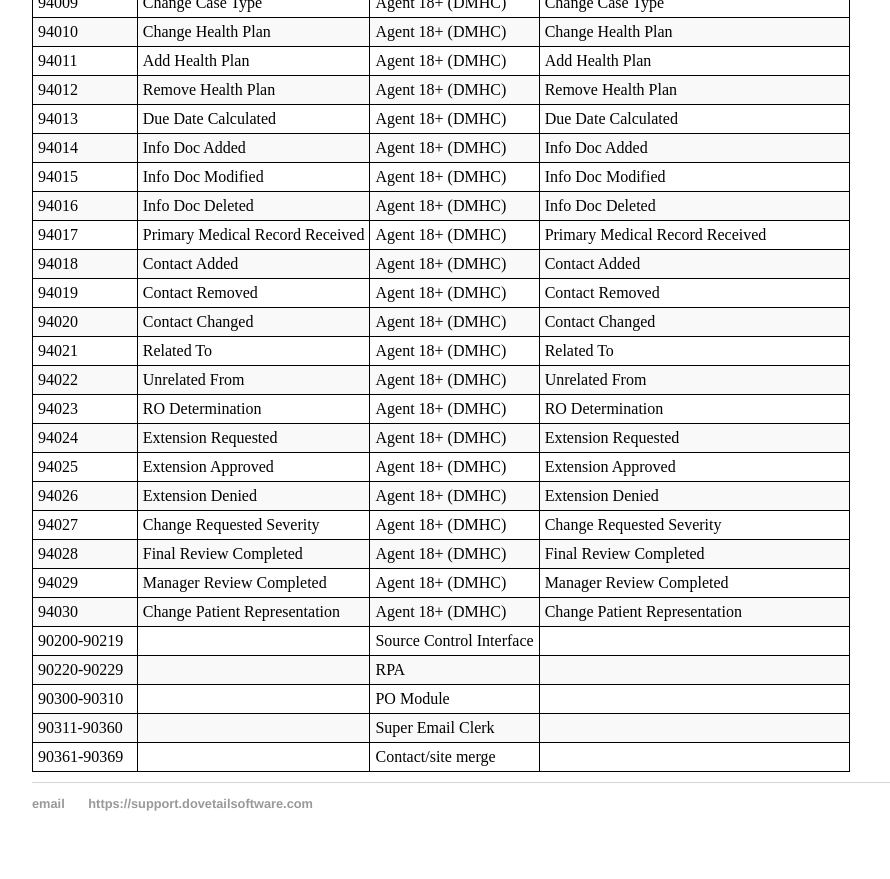
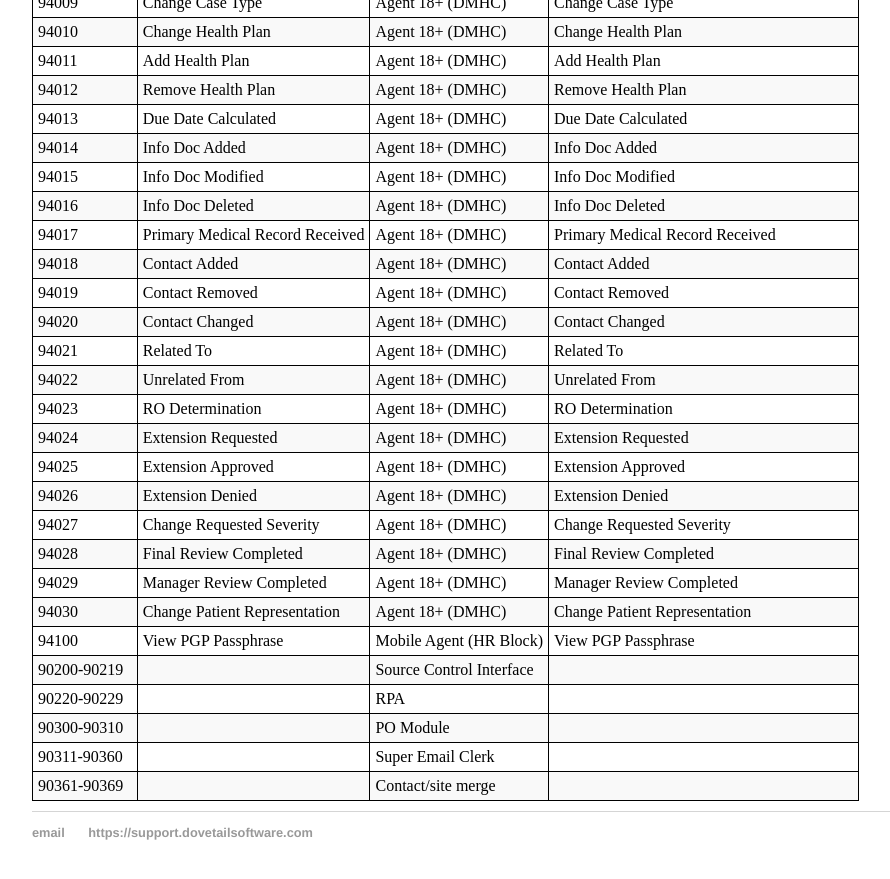
Before and after one commit to DovetailSoftware/dovetail-defined, a Jekyll site: the page built from pages/activity-codes.md, in a window 1280 px wide and 900 px high, scrolled down 1154 px. Shown: the top 879 px of the window, without its empty margins (160-1050 px from the left). Built offline with Jekyll 4.4.1, drawn with Linux system fonts in a browser that asks for light colours.

Commit message:
add custom activity for HR Block

```diff
--- a/pages/activity-codes.md
+++ b/pages/activity-codes.md
@@ -61,6 +61,7 @@ description: Custom Activity Codes created by Dovetail
 | 94028 | Final Review Completed | Agent 18+ (DMHC)   | Final Review Completed |
 | 94029 | Manager Review Completed | Agent 18+ (DMHC)   | Manager Review Completed |
 | 94030 | Change Patient Representation | Agent 18+ (DMHC)   | Change Patient Representation |
+| 94100 | View PGP Passphrase | Mobile Agent (HR Block) | View PGP Passphrase |
 | 90200-90219 | |Source Control Interface|
 | 90220-90229 | |RPA|
 | 90300-90310 | |PO Module|
```
